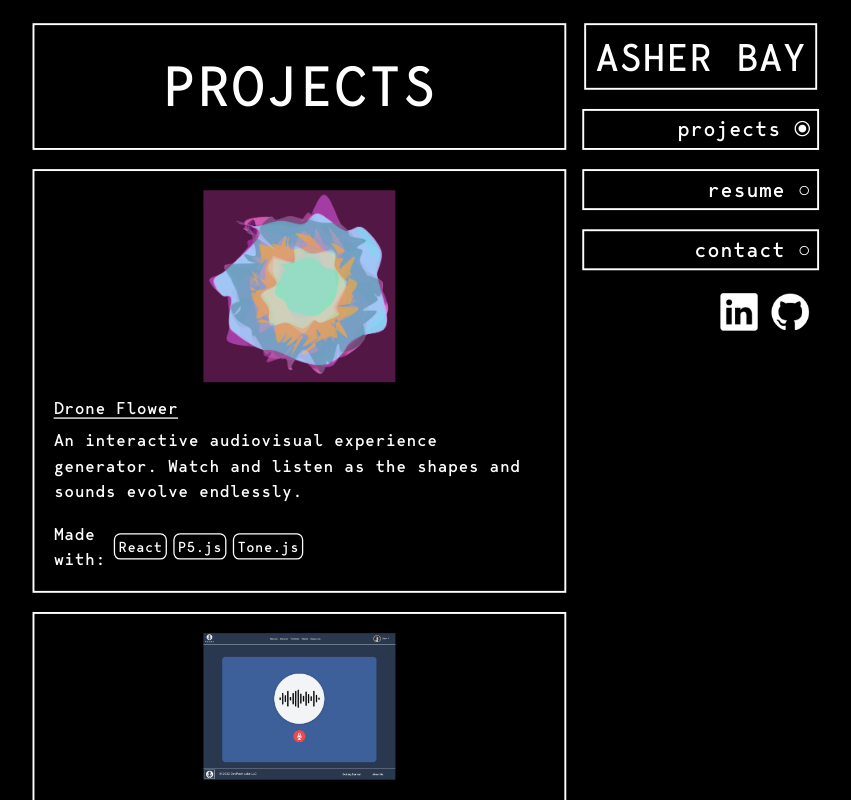
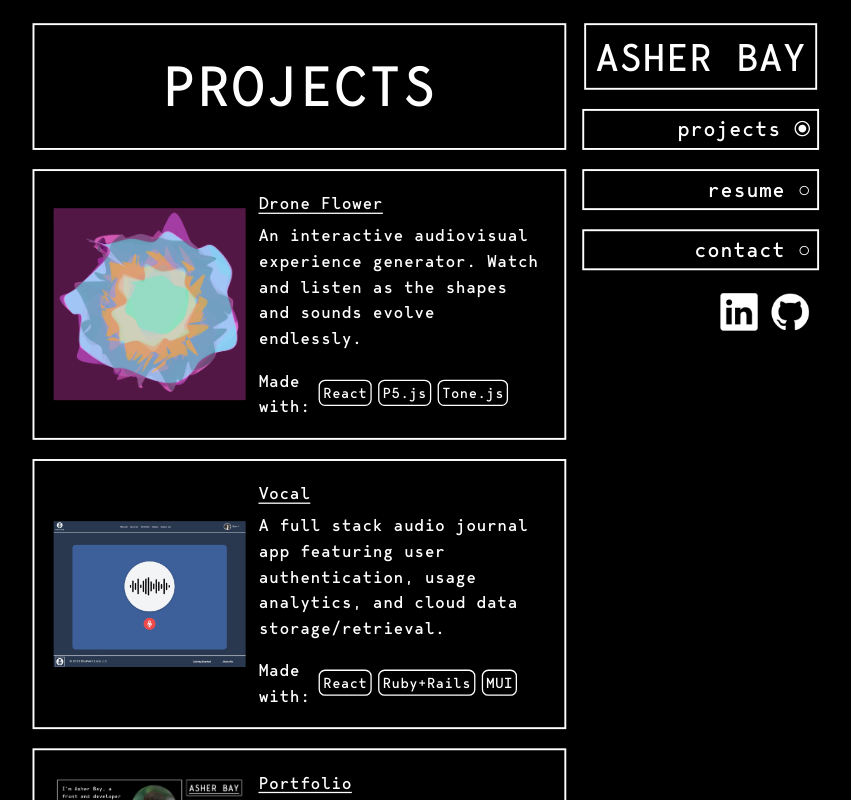
Before and after one commit to asherbay/portfolio_2022, a React (Create React App) app: page /projects in a window 1280 px wide. Shown: the top 800 px of the page, without its empty margins (219-1070 px from the left). Built offline with nearby package versions, Linux system fonts and the light colour scheme.

Commit message:
device detector

```diff
--- a/package.json
+++ b/package.json
@@ -9,6 +9,7 @@
     "@testing-library/user-event": "^13.2.1",
     "p5": "^1.4.1",
     "react": "^17.0.2",
+    "react-device-detect": "^2.1.2",
     "react-dom": "^17.0.2",
     "react-p5-wrapper": "^3.1.0",
     "react-router-dom": "^6.2.1",
--- a/src/App.js
+++ b/src/App.js
@@ -11,7 +11,7 @@ import React, {useState, useEffect, useRef} from 'react'
 import scale from './components/Scale'
 import styled from 'styled-components'
 import {styles} from './Styles'
-
+import {isMobile} from 'react-device-detect'
 
 import useWindowSize from './hooks/useWindowSize'
 
@@ -68,7 +68,7 @@ export default App;
 
 const Content = styled.div`
   transform-origin: top center;
-  transform: scale(${window.innerWidth<900 ? 5 : 64}%);
+  transform: scale(${isMobile ? 5 : 64}%);
   background: ${styles.bgColor};
   vertical-align: super;
   display: flex;
--- a/src/components/Project.js
+++ b/src/components/Project.js
@@ -59,7 +59,7 @@ const TechTag = styled.button`
 
 const ProjBox = styled.section`
     display: flex;
-    flex-direction: ${props => (props.size.width > 1350 ? "row" : "column")};
+    flex-direction: ${props => (props.size.width > 860 ? "row" : "column")};
     gap: 20px;
     min-width: 419px;
     p{
```
Also changed, not shown: 1 other file (tests, documents, lock files or other folders).
